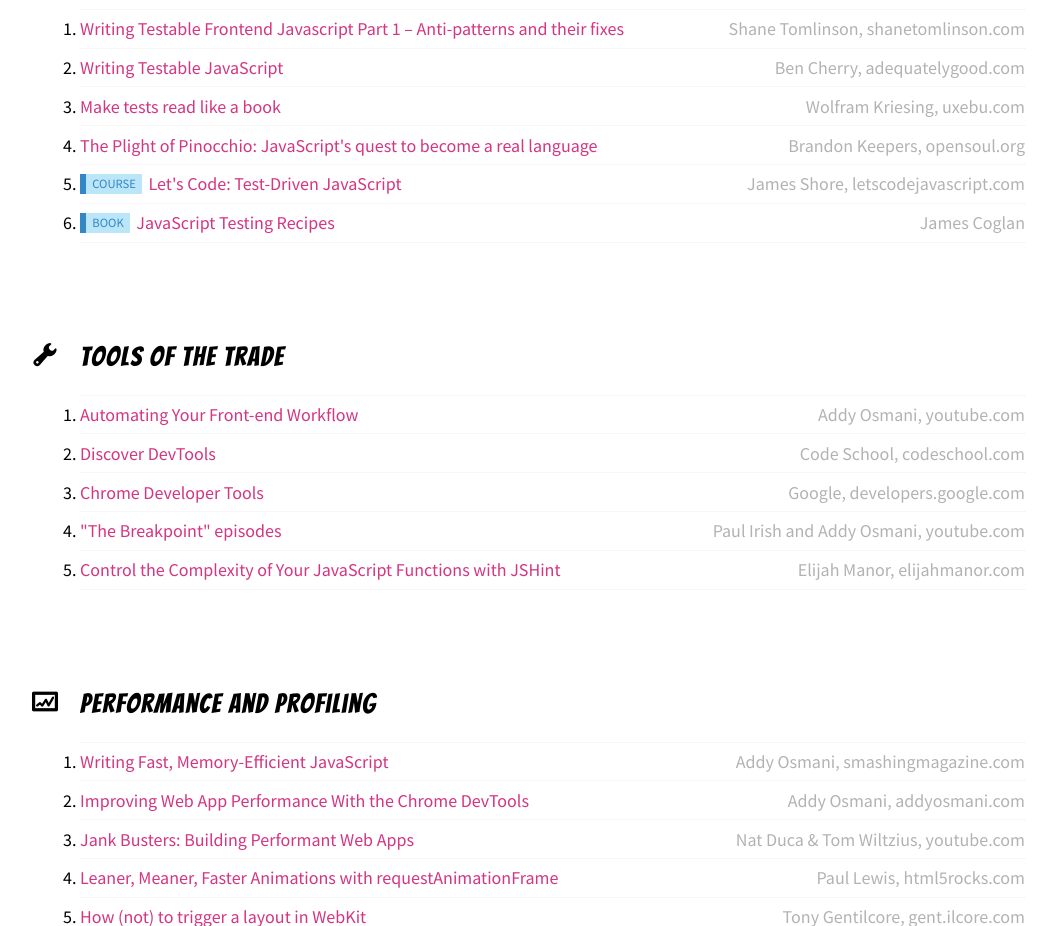
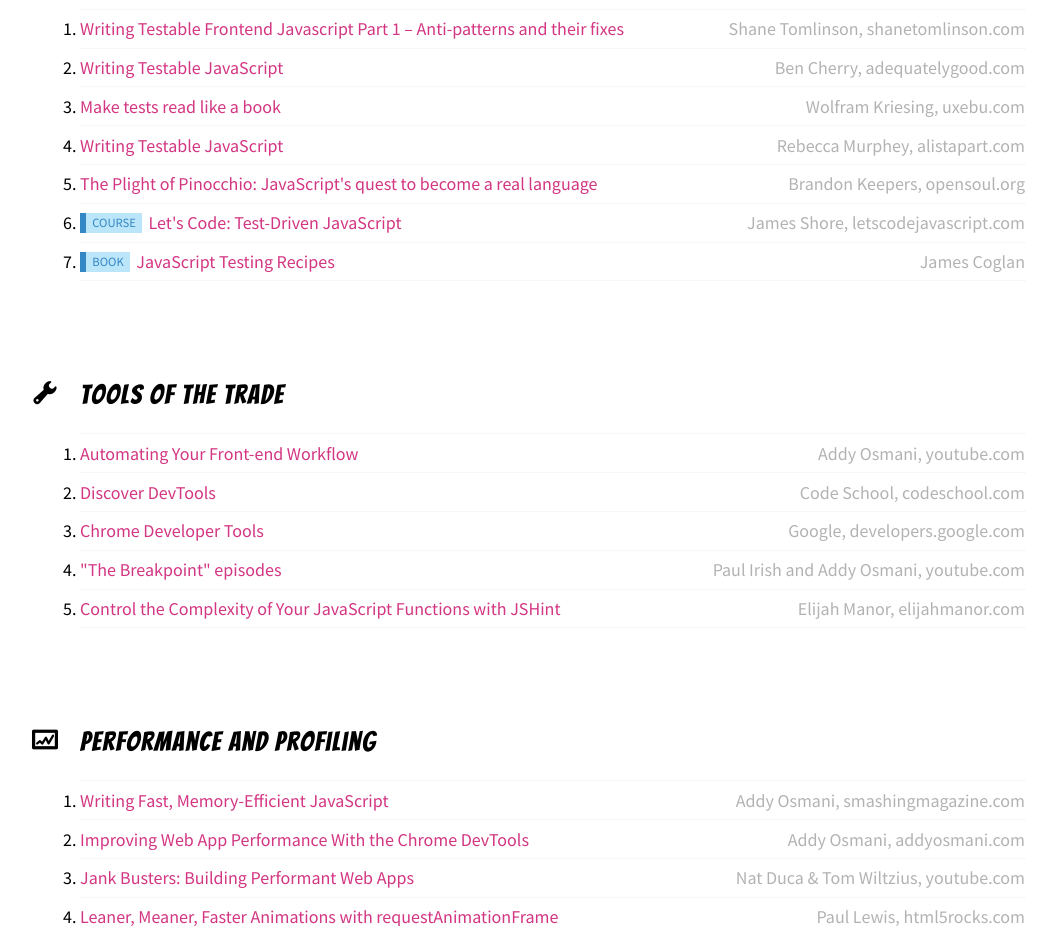
Before and after one commit to superherojs/superherojs, a plain HTML site: page index.html in a window 1280 px wide. Shown: the part 2806-3732 px from the top of the page, without its empty margins (110-1166 px from the left). Drawn offline with Linux system fonts and the light colour scheme.

Commit message:
Added 'Writing Testable JavaScript by Rebecca Murphey, an alistapart.com article.

```diff
--- a/index.html
+++ b/index.html
@@ -141,6 +141,8 @@
             Writing Testable JavaScript <span>Ben Cherry, adequatelygood.com</span></a></li>
         <li><a href="http://uxebu.com/blog/2013/01/08/make-tests-read-like-a-book/">
             Make tests read like a book <span>Wolfram Kriesing, uxebu.com</span></a></li>
+        <li><a href="http://alistapart.com/article/writing-testable-javascript">
+            Writing Testable JavaScript <span>Rebecca Murphey, alistapart.com</span></a></li>
         <li><a href="http://opensoul.org/blog/archives/2012/05/16/the-plight-of-pinocchio/">
             The Plight of Pinocchio: JavaScript's quest to become a real language <span>Brandon Keepers, opensoul.org</span></a></li>
         <li><a href="http://www.letscodejavascript.com/">
```
